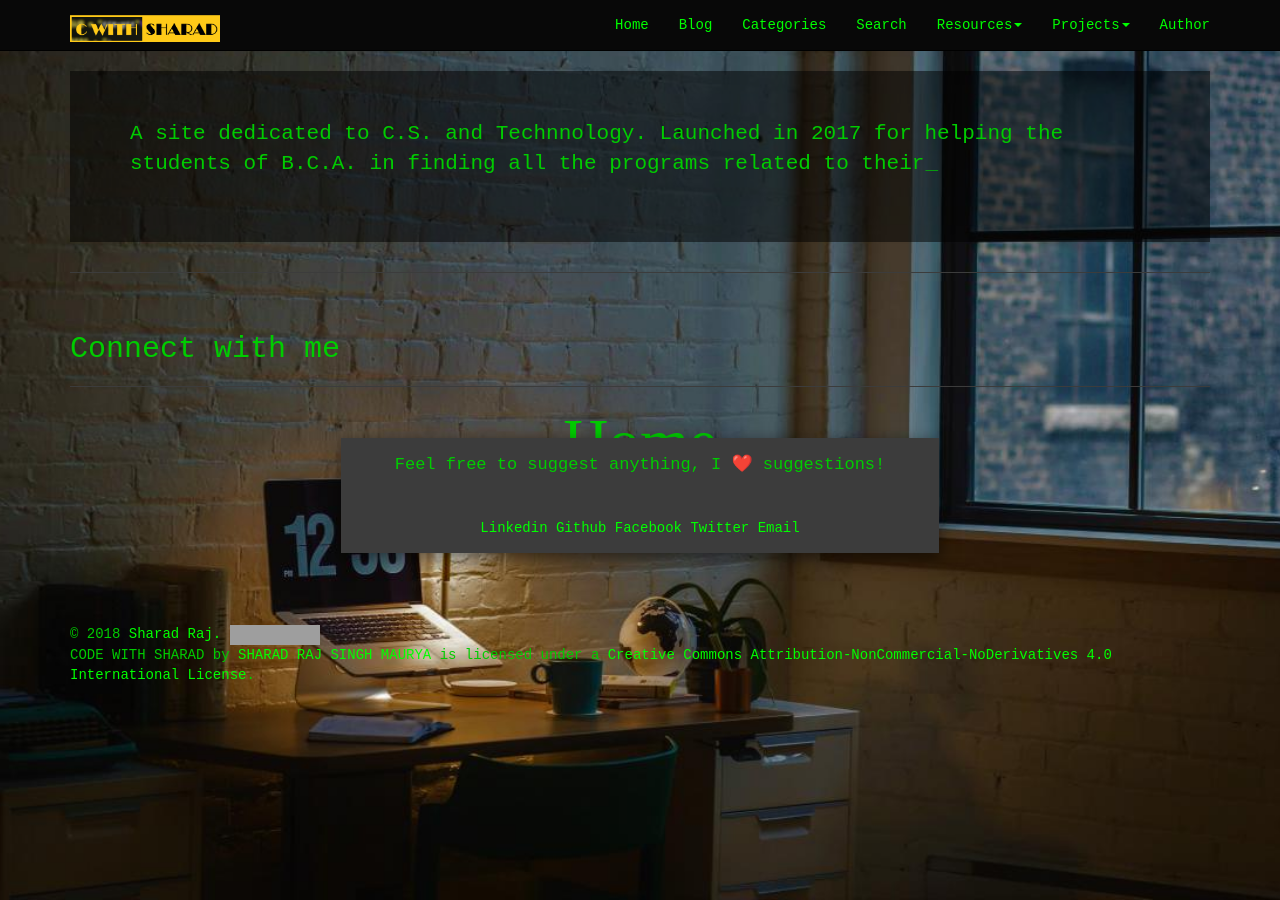
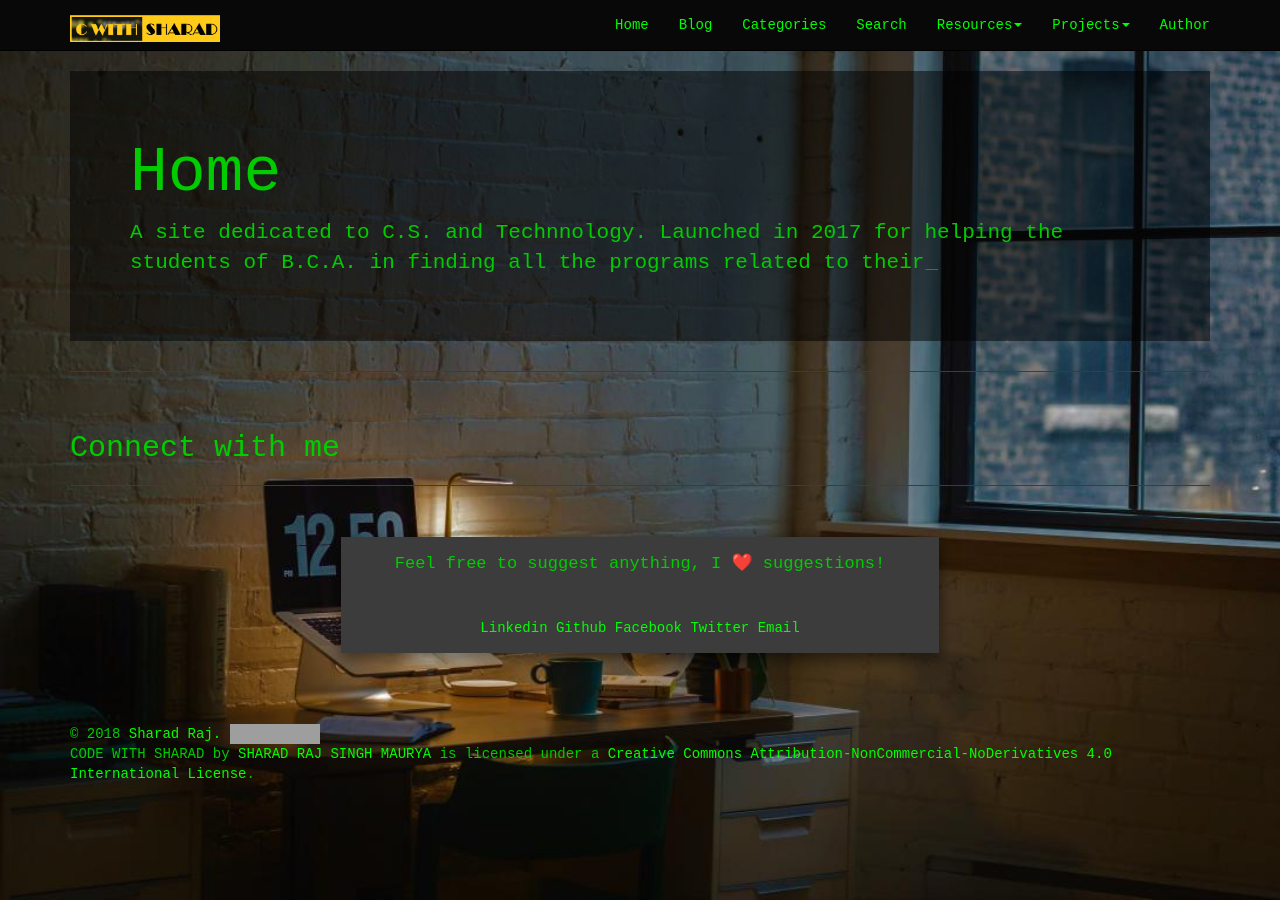
Before and after one commit to cwithsharad/cwithsharad.github.io, a Jekyll site: the page built from index.md, in a window 1280 px wide. Built offline with Jekyll 4.4.1, drawn with Linux system fonts in a browser that asks for light colours; emoji names are drawn with the system emoji font; grey boxes are pictures that could not be loaded.

Commit message:
Update loader.html

```diff
--- a/_includes/loader.html
+++ b/_includes/loader.html
@@ -6,15 +6,6 @@
     z-index: 1;
     overflow: visible;
   background: #000 url('{{site.baseurl}}/assets/img/loader.gif') no-repeat center center;
-}
-
-h1 {
-    position: absolute;
-    top: 47%;
-    left: 50%;
-    transform: translate(-50%, -50%);
-    color: #fff;
-    font-family: Poppins;
 }
 </style>
 
```
